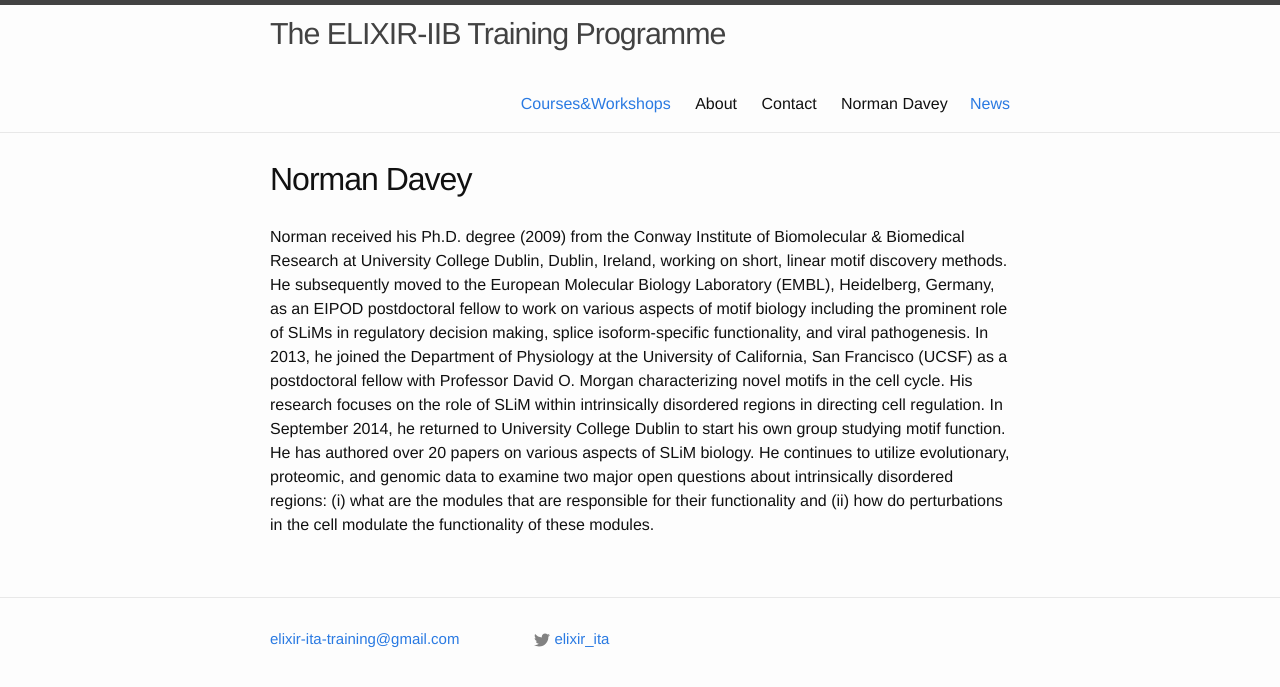
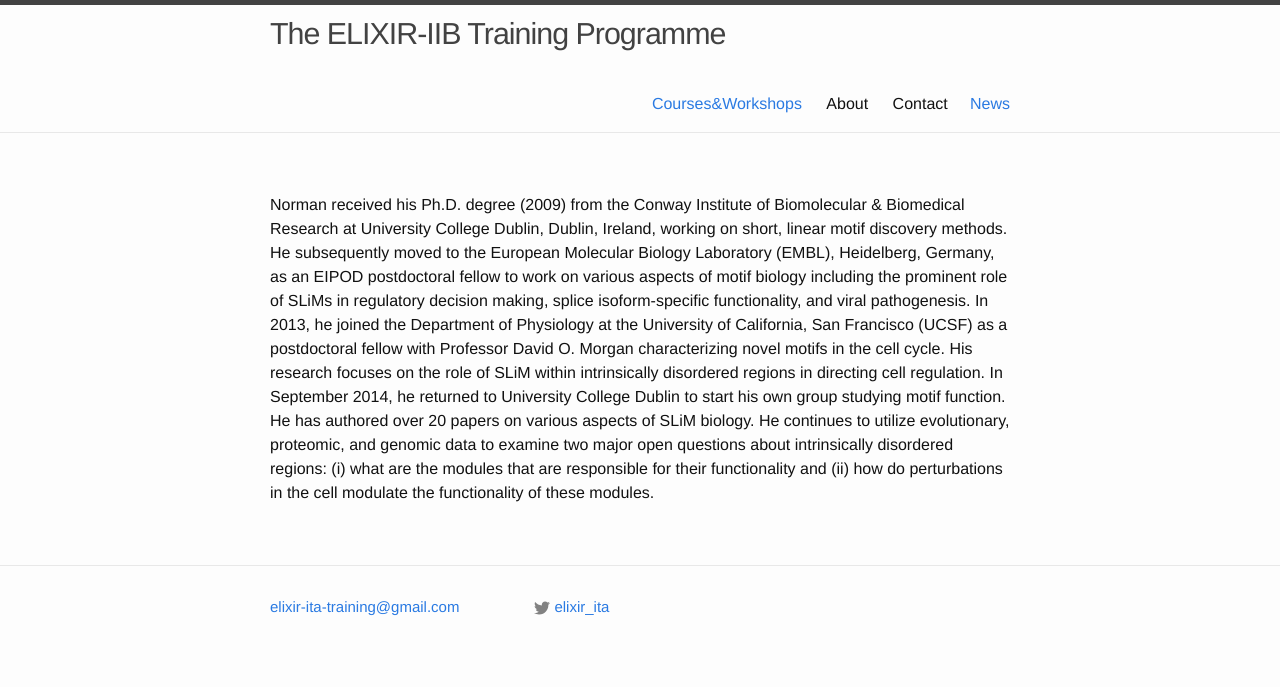
Before and after one commit to ELIXIR-IIB-training/website, a Jekyll site: the page built from norman-davey.md, in a window 1280 px wide. Shown: the top 687 px of the page. Built offline with Jekyll 4.4.1, drawn with Linux system fonts in a browser that asks for light colours.

Commit message:
second commit 28 Feb 2017

```diff
--- a/norman-davey.md
+++ b/norman-davey.md
@@ -1,6 +1,5 @@
 ---
 layout: page
-title:  "Norman Davey"
 categories: instructor
 ---
 
```
